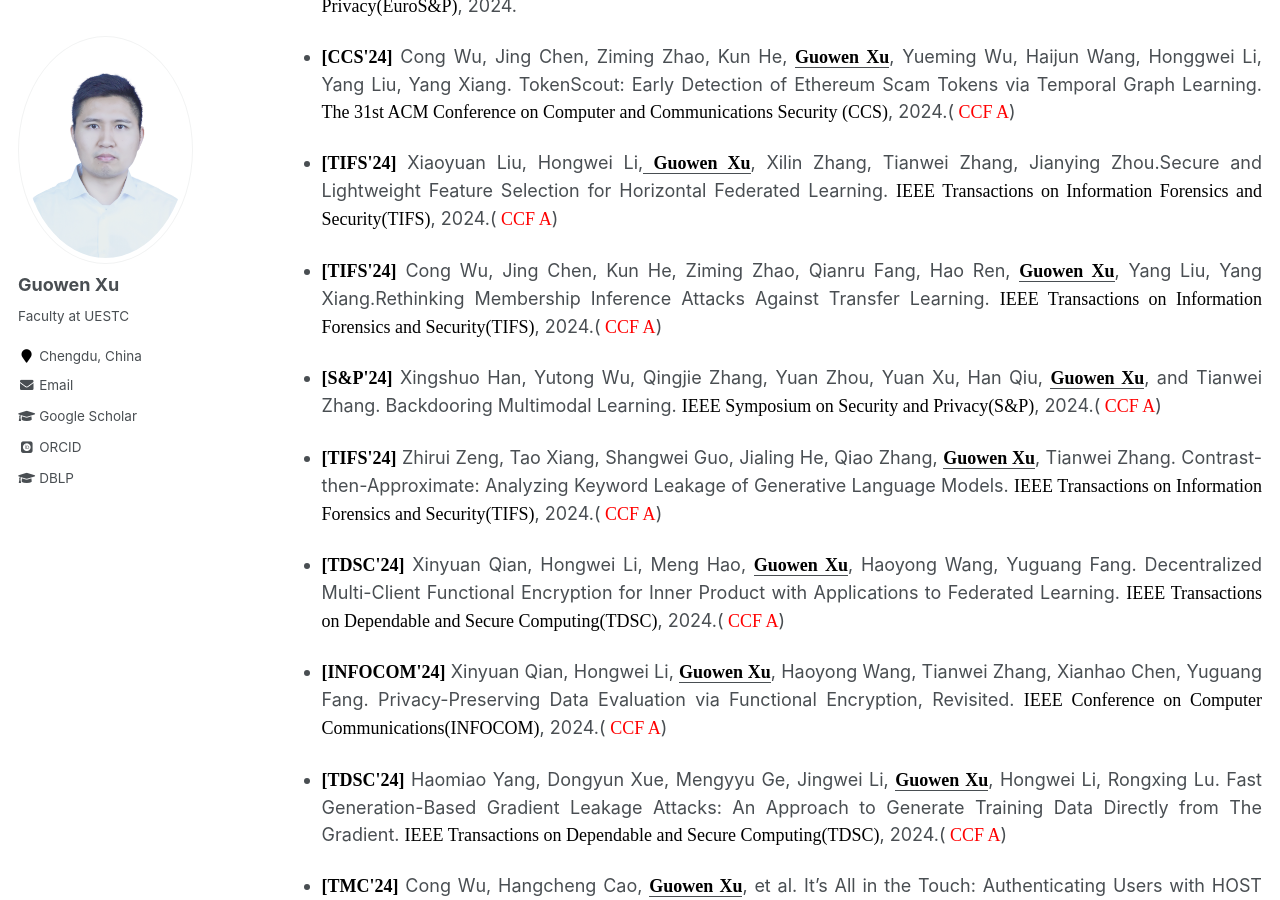
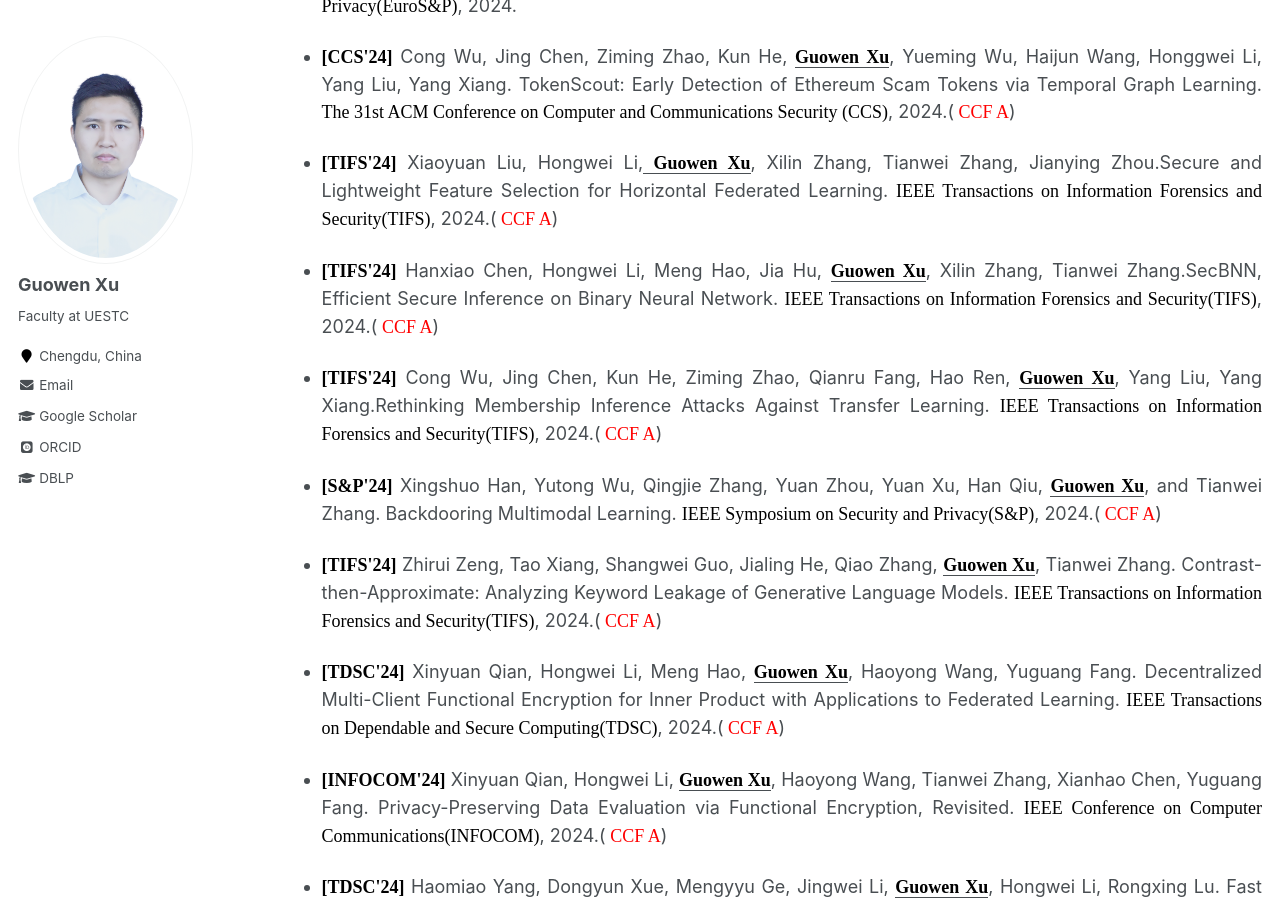
Before and after one commit to Guowen-xu/guowen-xu.github.io, a Jekyll site: the page built from _pages/publications.md, in a window 1280 px wide and 900 px high, scrolled down 764 px. Built offline with Jekyll 4.4.1, drawn with Linux system fonts in a browser that asks for light colours; some web fonts are replaced.

Commit message:
Update publications.md

```diff
--- a/_pages/publications.md
+++ b/_pages/publications.md
@@ -24,6 +24,8 @@ You can find my articles on my [Google Scholar](https://scholar.google.com.hk/ci
 * <p align="justify"> <b><font face="Times New Roman" color=black size=4> [CCS'24]</font></b> Cong Wu, Jing Chen, Ziming Zhao, Kun He, <u><b><font face="Times New Roman" color=black size=4> Guowen Xu</font></b></u>, Yueming Wu, Haijun Wang, Honggwei Li, Yang Liu, Yang Xiang. TokenScout: Early Detection of Ethereum Scam Tokens via Temporal Graph Learning. <font face="Times New Roman" color=black size=4> The 31st ACM Conference on Computer and Communications Security (CCS)</font>, 2024.(<font face="Times New Roman" color=red size=4> CCF A</font>)
 
 * <p align="justify">  <b><font face="Times New Roman" color=black size=4> [TIFS'24]</font></b> Xiaoyuan Liu, Hongwei Li,<u><b><font face="Times New Roman" color=black size=4> Guowen Xu</font></b></u>, Xilin Zhang, Tianwei Zhang, Jianying Zhou.Secure and Lightweight Feature Selection for Horizontal Federated Learning. <font face="Times New Roman" color=black size=4> IEEE Transactions on Information Forensics and Security(TIFS)</font>, 2024.(<font face="Times New Roman" color=red size=4> CCF A</font>)
+
+* <p align="justify">  <b><font face="Times New Roman" color=black size=4> [TIFS'24]</font></b> Hanxiao Chen, Hongwei Li, Meng Hao, Jia Hu, <u><b><font face="Times New Roman" color=black size=4> Guowen Xu</font></b></u>, Xilin Zhang, Tianwei Zhang.SecBNN, Efficient Secure Inference on Binary Neural Network. <font face="Times New Roman" color=black size=4> IEEE Transactions on Information Forensics and Security(TIFS)</font>, 2024.(<font face="Times New Roman" color=red size=4> CCF A</font>)
 
 * <p align="justify">  <b><font face="Times New Roman" color=black size=4> [TIFS'24]</font></b> Cong Wu, Jing Chen, Kun He, Ziming Zhao, Qianru Fang, Hao Ren,  <u><b><font face="Times New Roman" color=black size=4> Guowen Xu</font></b></u>, Yang Liu, Yang Xiang.Rethinking Membership Inference Attacks Against Transfer Learning. <font face="Times New Roman" color=black size=4> IEEE Transactions on Information Forensics and Security(TIFS)</font>, 2024.(<font face="Times New Roman" color=red size=4> CCF A</font>)
 
```
